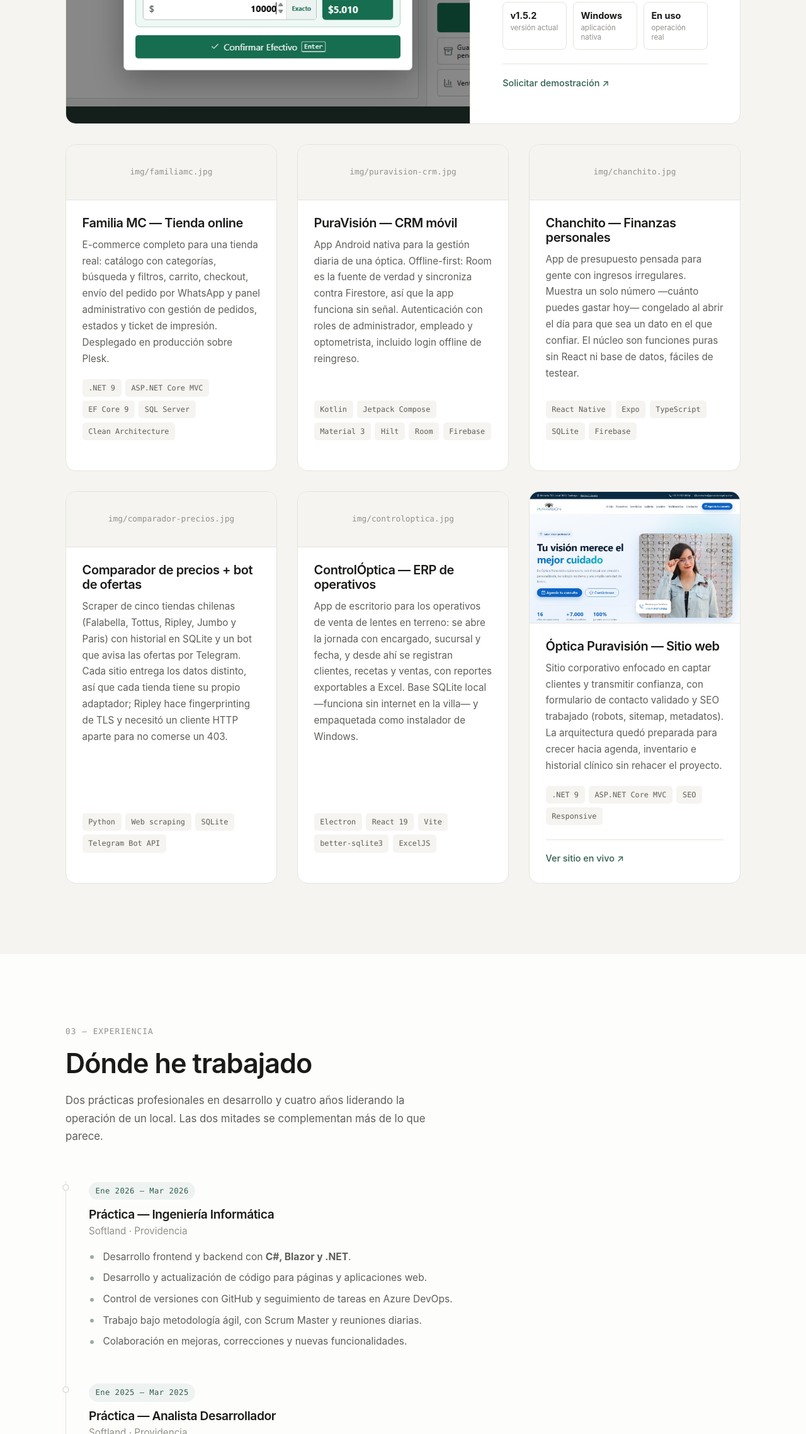
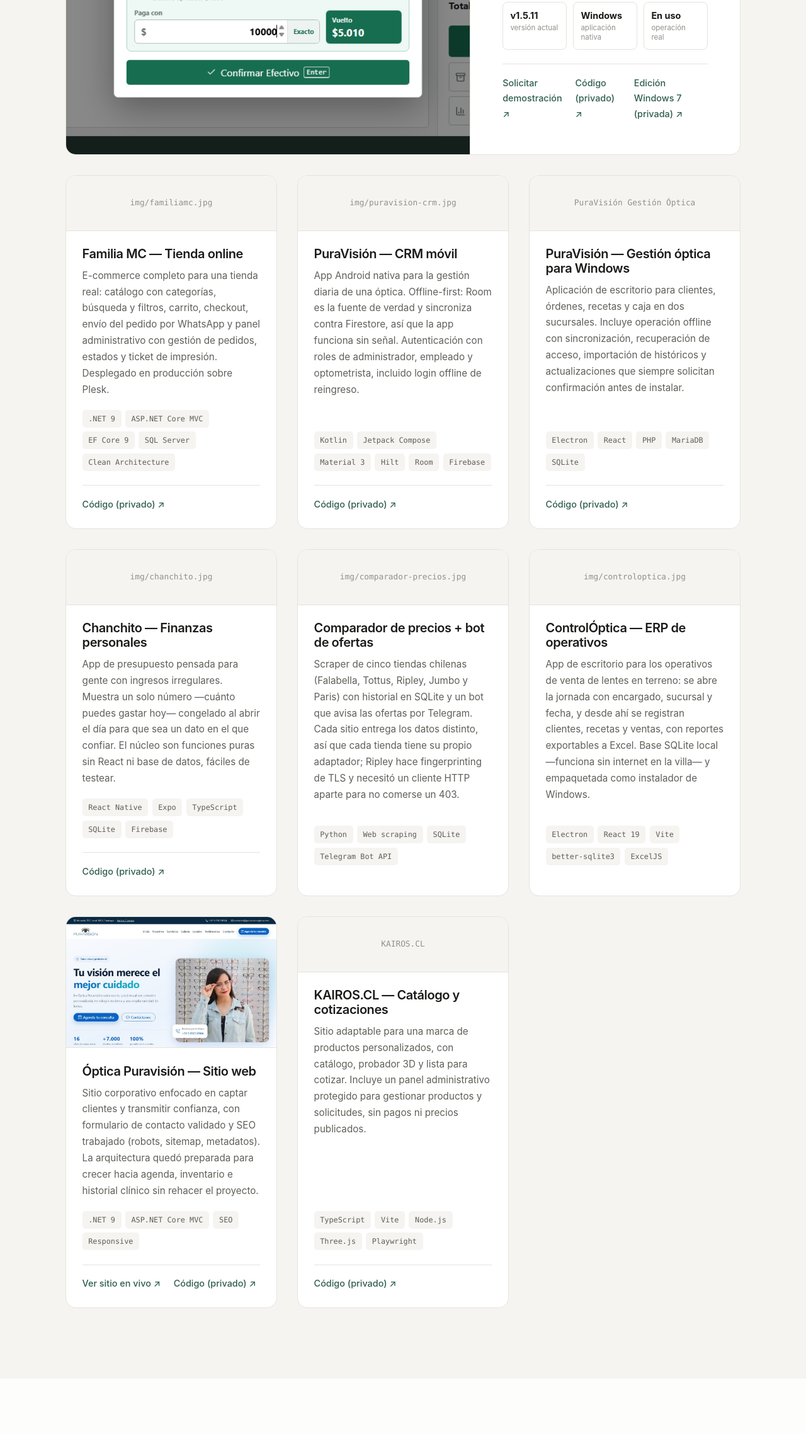
Before and after one commit to alfonsomenadev-del/alfonsomenadev-del.github.io, a plain HTML site: page index.html in a window 1280 px wide. Shown: the part 2658-4935 px from the top of the page at 63% size. Drawn offline with Linux system fonts and the light colour scheme.

Commit message:
feat(portfolio): enlazar repositorios y actualizar proyectos

```diff
--- a/index.html
+++ b/index.html
@@ -180,21 +180,17 @@
                 <li>Impresión térmica</li>
               </ul>
               <div class="card__proof" aria-label="Estado del proyecto">
-                <span><strong>v1.5.2</strong> versión actual</span>
+                <span><strong>v1.5.11</strong> versión actual</span>
                 <span><strong>Windows</strong> aplicación nativa</span>
                 <span><strong>En uso</strong> operación real</span>
               </div>
               <div class="card__links">
                 <a href="mailto:alfonsomena.dev@gmail.com?subject=Demostraci%C3%B3n%20de%20POS%20AMS">Solicitar demostración ↗</a>
+                <a href="https://github.com/alfonsomenadev-del/pos-ams" target="_blank" rel="noopener">Código (privado) ↗</a>
+                <a href="https://github.com/alfonsomenadev-del/pos-ams-win7" target="_blank" rel="noopener">Edición Windows 7 (privada) ↗</a>
               </div>
             </div>
           </article>
-
-          <!--
-            ==== CÓMO AGREGAR UN LINK A UN PROYECTO ====
-            Cuando subas el repo a GitHub o publiques la demo, descomenta el
-            bloque .card__links de esa tarjeta y pon la URL real.
-          -->
 
           <!-- ==== 1. FAMILIA MC ==== -->
           <article class="card reveal">
@@ -217,12 +213,9 @@
                 <li>SQL Server</li>
                 <li>Clean Architecture</li>
               </ul>
-              <!--
               <div class="card__links">
-                <a href="URL_DEMO" target="_blank" rel="noopener">Ver demo ↗</a>
-                <a href="URL_REPO" target="_blank" rel="noopener">Código ↗</a>
+                <a href="https://github.com/alfonsomenadev-del/familiamc" target="_blank" rel="noopener">Código (privado) ↗</a>
               </div>
-              -->
             </div>
           </article>
 
@@ -248,11 +241,35 @@
                 <li>Room</li>
                 <li>Firebase</li>
               </ul>
-              <!--
               <div class="card__links">
-                <a href="URL_REPO" target="_blank" rel="noopener">Código ↗</a>
+                <a href="https://github.com/alfonsomenadev-del/puravision-app" target="_blank" rel="noopener">Código (privado) ↗</a>
               </div>
-              -->
+            </div>
+          </article>
+
+          <!-- ==== PURAVISIÓN GESTIÓN ÓPTICA ==== -->
+          <article class="card reveal">
+            <div class="card__media">
+              <span class="card__placeholder">PuraVisión Gestión Óptica</span>
+            </div>
+            <div class="card__body">
+              <h3 class="card__title">PuraVisión — Gestión óptica para Windows</h3>
+              <p class="card__desc">
+                Aplicación de escritorio para clientes, órdenes, recetas y caja en dos
+                sucursales. Incluye operación offline con sincronización, recuperación
+                de acceso, importación de históricos y actualizaciones que siempre
+                solicitan confirmación antes de instalar.
+              </p>
+              <ul class="tags">
+                <li>Electron</li>
+                <li>React</li>
+                <li>PHP</li>
+                <li>MariaDB</li>
+                <li>SQLite</li>
+              </ul>
+              <div class="card__links">
+                <a href="https://github.com/alfonsomenadev-del/puravision-desktop" target="_blank" rel="noopener">Código (privado) ↗</a>
+              </div>
             </div>
           </article>
 
@@ -276,11 +293,9 @@
                 <li>SQLite</li>
                 <li>Firebase</li>
               </ul>
-              <!--
               <div class="card__links">
-                <a href="URL_REPO" target="_blank" rel="noopener">Código ↗</a>
+                <a href="https://github.com/alfonsomenadev-del/falabella-scraper" target="_blank" rel="noopener">Código (privado) ↗</a>
               </div>
-              -->
             </div>
           </article>
 
@@ -304,11 +319,6 @@
                 <li>SQLite</li>
                 <li>Telegram Bot API</li>
               </ul>
-              <!--
-              <div class="card__links">
-                <a href="URL_REPO" target="_blank" rel="noopener">Código ↗</a>
-              </div>
-              -->
             </div>
           </article>
 
@@ -362,6 +372,32 @@
               </ul>
               <div class="card__links">
                 <a href="https://puravisionoptica.com" target="_blank" rel="noopener">Ver sitio en vivo ↗</a>
+                <a href="https://github.com/alfonsomenadev-del/puravision-web" target="_blank" rel="noopener">Código (privado) ↗</a>
+              </div>
+            </div>
+          </article>
+
+          <!-- ==== KAIROS.CL ==== -->
+          <article class="card reveal">
+            <div class="card__media">
+              <span class="card__placeholder">KAIROS.CL</span>
+            </div>
+            <div class="card__body">
+              <h3 class="card__title">KAIROS.CL — Catálogo y cotizaciones</h3>
+              <p class="card__desc">
+                Sitio adaptable para una marca de productos personalizados, con catálogo,
+                probador 3D y lista para cotizar. Incluye un panel administrativo protegido
+                para gestionar productos y solicitudes, sin pagos ni precios publicados.
+              </p>
+              <ul class="tags">
+                <li>TypeScript</li>
+                <li>Vite</li>
+                <li>Node.js</li>
+                <li>Three.js</li>
+                <li>Playwright</li>
+              </ul>
+              <div class="card__links">
+                <a href="https://github.com/alfonsomenadev-del/kviros-web" target="_blank" rel="noopener">Código (privado) ↗</a>
               </div>
             </div>
           </article>
```
Also changed, not shown: 1 other file.
